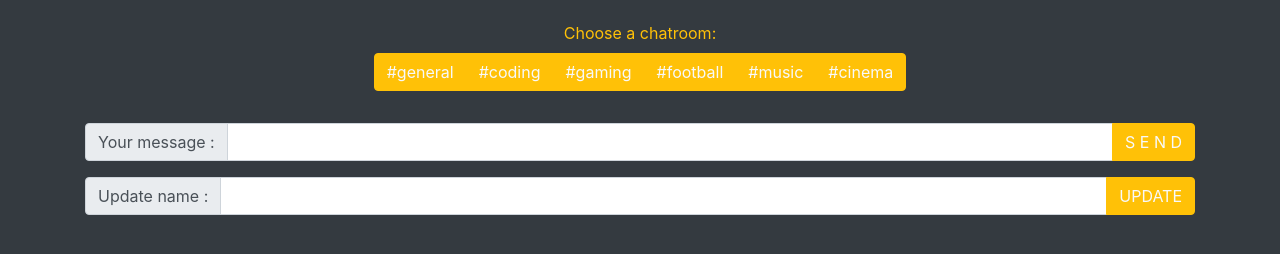
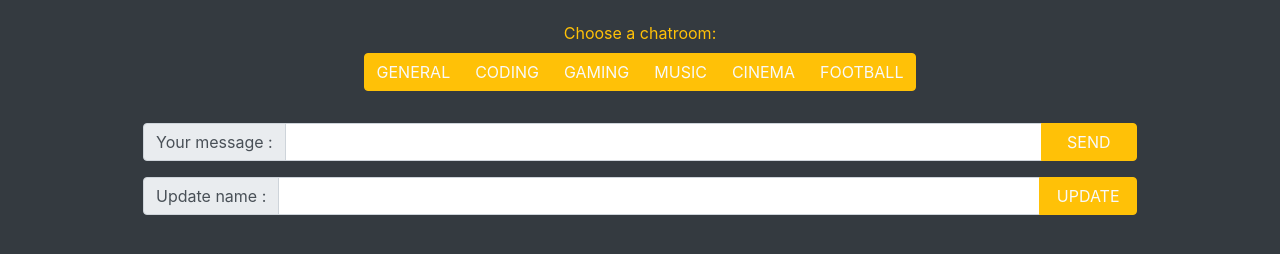
Before and after one commit to D4rk1n/DCHAT-BETA, a plain HTML site: page index.html in a window 1280 px wide. Shown: the part 214-468 px from the top of the page. Drawn offline with nearby package versions, Linux system fonts and the light colour scheme.

Commit message:
updated HTML & CSS

```diff
--- a/index.html
+++ b/index.html
@@ -19,15 +19,15 @@
     <div class="chat-rooms mb-3 text-center">
       <div class="my-2 text-warning">Choose a chatroom:</div>
       <div class="btn-group ">
-        <button class="btn btn-warning text-light" id="general">#general</button>
-        <button class="btn btn-warning text-light" id="coding">#coding</button>
-        <button class="btn btn-warning text-light" id="gaming">#gaming</button>
-        <button class="btn btn-warning text-light" id="footbal">#football</button>
-        <button class="btn btn-warning text-light" id="music">#music</button>
-        <button class="btn btn-warning text-light" id="cinema">#cinema</button>
+        <button class="btn btn-warning text-light" id="general">GENERAL</button>
+        <button class="btn btn-warning text-light" id="coding">CODING</button>
+        <button class="btn btn-warning text-light" id="gaming">GAMING</button>
+        <button class="btn btn-warning text-light" id="music">MUSIC</button>
+        <button class="btn btn-warning text-light" id="cinema">CINEMA</button>
+        <button class="btn btn-warning text-light" id="footbal">FOOTBALL</button>
       </div>
-
     </div>
+    <div class="">
       <!-- chat list / window -->
         <div class="chat-window">
           <ul class="chat-list list-group"></ul>
@@ -40,7 +40,7 @@
             </div>
             <input type="text" id="message" class="form-control" required>
             <div class="input-group-append">
-          <input type="submit" class="btn btn-warning text-light" value="S E N D">
+              <input type="submit" class="btn btn-warning text-light" value="   SEND   ">
             </div>
           </div>
         </form>
@@ -52,13 +52,13 @@
             </div>
             <input type="text" id="name" class="form-control" required>
             <div class="input-group-append">
-          <input type="submit" class="btn btn-warning text-light" value="UPDATE">
+              <input type="submit" class="btn btn-warning text-light" value=" UPDATE ">
             </div>
           </div>
           <div class="update-mssg"></div>
         </form>
       </div>
-
+  </div>
     <!-- The core Firebase JS SDK is always required and must be listed first -->
 <script src="https://www.gstatic.com/firebasejs/7.6.1/firebase-app.js"></script>
 <script src="https://www.gstatic.com/firebasejs/7.6.1/firebase-firestore.js"></script>
--- a/scripts/chat.js
+++ b/scripts/chat.js
@@ -14,5 +14,3 @@ class ChatRoom {
         return await this.messages.add(message);
     }
 }
-
-console.log(cr);
--- a/scripts/style.css
+++ b/scripts/style.css
@@ -1,3 +1,18 @@
-.head {
+.bg-purple , .btn-purple  {
     background-color: blueviolet;
 }
+.flaot-left{
+    float: left;
+
+    position: relative;
+    width: 80%;
+}
+.flaot-right{
+    display: inline;
+    float: right;
+    position:relative;
+    width: 15%;
+}
+.container {
+    max-width: 80%;
+}
```
Lines whose indentation alone changed are shown as unchanged.
